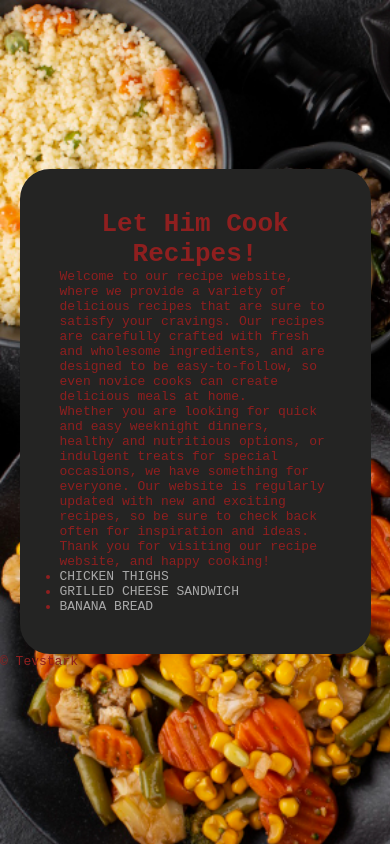
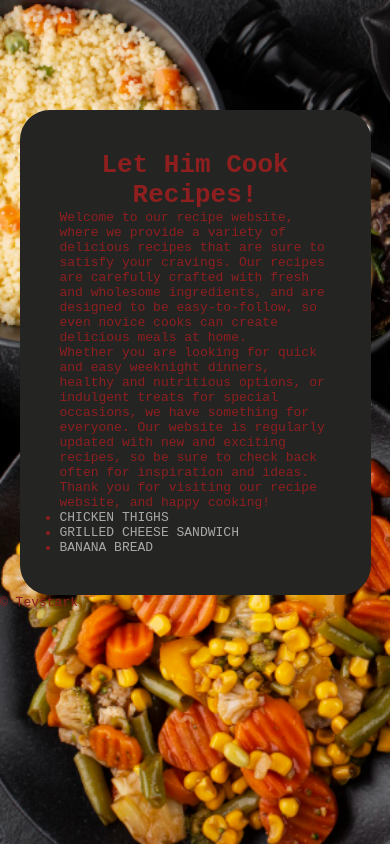
Before and after one commit to Tevstark/odin-recipes, a plain HTML site: page index.html in a window 390 px wide. Drawn offline with Linux system fonts and the light colour scheme.

Commit message:
Small Change on Small screen view

```diff
--- a/styles.css
+++ b/styles.css
@@ -71,7 +71,7 @@ a:hover {
     }
 
     .page {
-        margin-top: 20vh;
+        margin-top: 13vh;
     }
 
     .coverpage {
```
